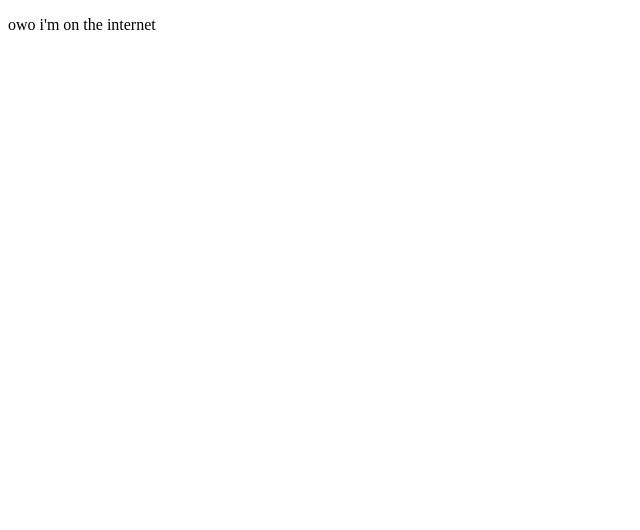
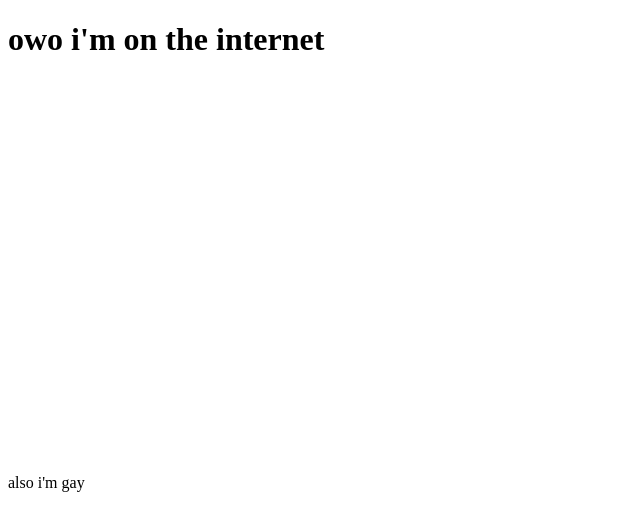
Before and after one commit to Auratmos/auratmos.github.io, a plain HTML site: page index.html in a window 1280 px wide. Shown: the whole page, without its empty margins (0-640 px from the left). Drawn offline with Linux system fonts and the light colour scheme.

Commit message:
Update index.html

```diff
--- a/index.html
+++ b/index.html
@@ -1,6 +1,8 @@
 <!DOCTYPE html>
 <html>
 <body>
-<p>owo i'm on the internet</p>
+<h1>owo i'm on the internet</h1>
+<br><br><br><br><br><br><br><br><br><br><br><br><br><br><br><br><br><br><br><br><br>
+<p>also i'm gay</p>
 </body>
 </html>
```
